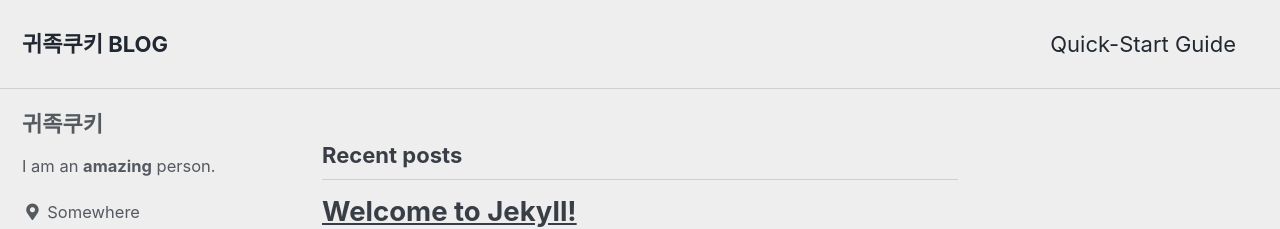
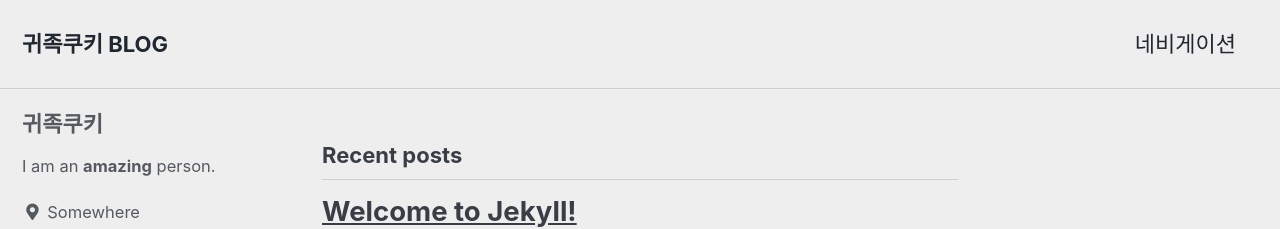
Before and after one commit to nmlkj123/cookie.github.io, a Jekyll site: the page built from index.html, in a window 1280 px wide. Shown: the top 229 px of the page. Built offline with Jekyll 4.4.1, drawn with Linux system fonts in a browser that asks for light colours; cached includes are drawn as plain includes; the list of posts is cut into pages by our own code.

Commit message:
Update navigation.yml

```diff
--- a/_data/navigation.yml
+++ b/_data/navigation.yml
@@ -1,6 +1,6 @@
 # main links
 main:
-  - title: "Quick-Start Guide"
+  - title: "네비게이션"
     url: https://mmistakes.github.io/minimal-mistakes/docs/quick-start-guide/
   # - title: "About"
   #   url: https://mmistakes.github.io/minimal-mistakes/about/
```
